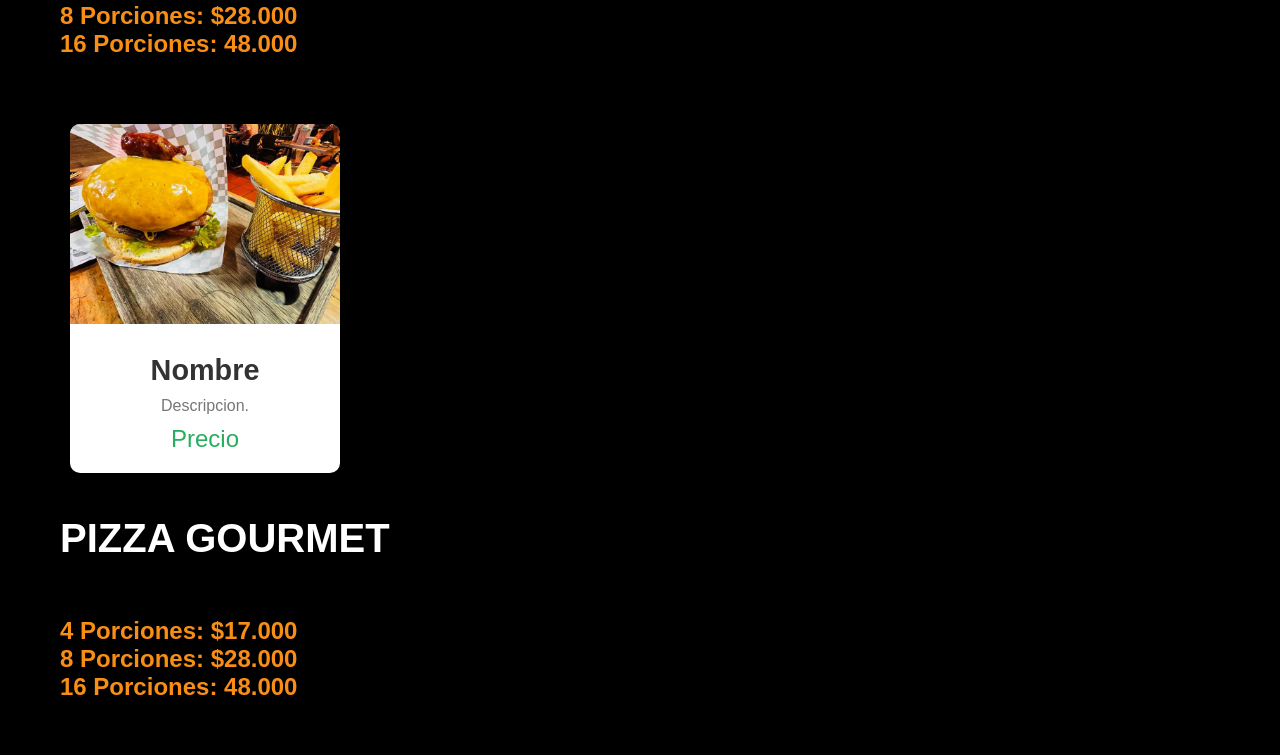
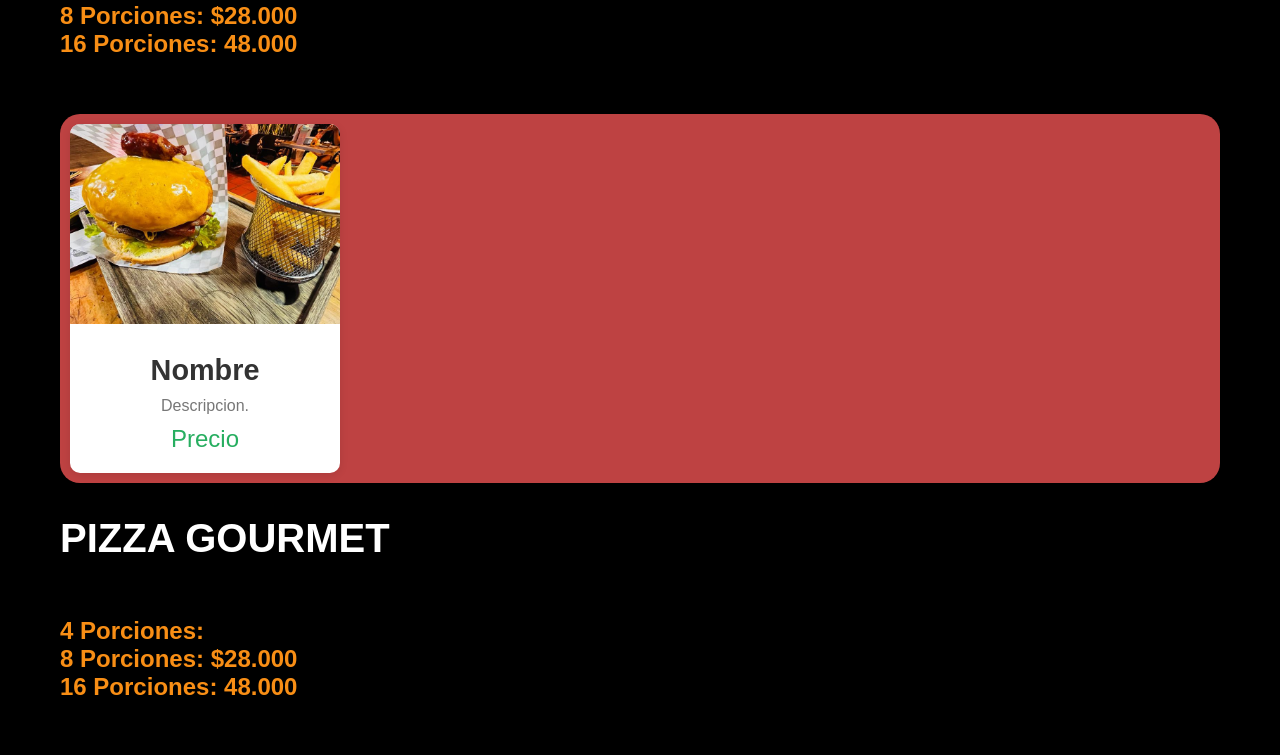
Before and after one commit to joose-manuel/Hamburgo, an Angular app: page /menu in a window 1280 px wide. Shown: the part 2511-3266 px from the top of the page. Built offline with nearby package versions, Linux system fonts and the light colour scheme; no server answers.

Commit message:
Arreglo y pruebas

```diff
--- a/package.json
+++ b/package.json
@@ -24,7 +24,7 @@
   },
   "devDependencies": {
     "@angular-devkit/build-angular": "^16.2.14",
-    "@angular/cli": "^16.2.14",
+    "@angular/cli": "^16.2.16",
     "@angular/compiler-cli": "^16.2.0",
     "@types/jasmine": "~4.3.0",
     "jasmine-core": "~4.6.0",
--- a/src/app/menu/menu.component.css
+++ b/src/app/menu/menu.component.css
@@ -45,7 +45,7 @@
     display: grid;
     grid-template-columns: repeat(auto-fill, minmax(250px, 1fr));
     grid-gap: 20px;
-    background-color: rgb(255, 255, 255)74);
+    background-color: rgba(241, 84, 84, 0.788);
     border-radius: 20px;
     padding: 10px;
   }
--- a/src/app/menu/menu.component.html
+++ b/src/app/menu/menu.component.html
@@ -234,7 +234,7 @@
     </h2>
     <h6 class="menu-titlepizza" >
       4 Porciones:
-      $17.000
+      <!-- $17.000 -->
       <br>
       8 Porciones:
       $28.000
@@ -300,7 +300,7 @@
     </section>
 
     <h2 class="menu-title" >
-      ⭐CHICAGO⭐
+      ⭐CHICAGO1⭐
     </h2>
     <section class="menu-items-pizza ">
       <!-- Aqui va todas las pizzas PIZZA GOURMET inicio -->
```
Also changed, not shown: 2 other files (tests, documents, lock files or other folders).
